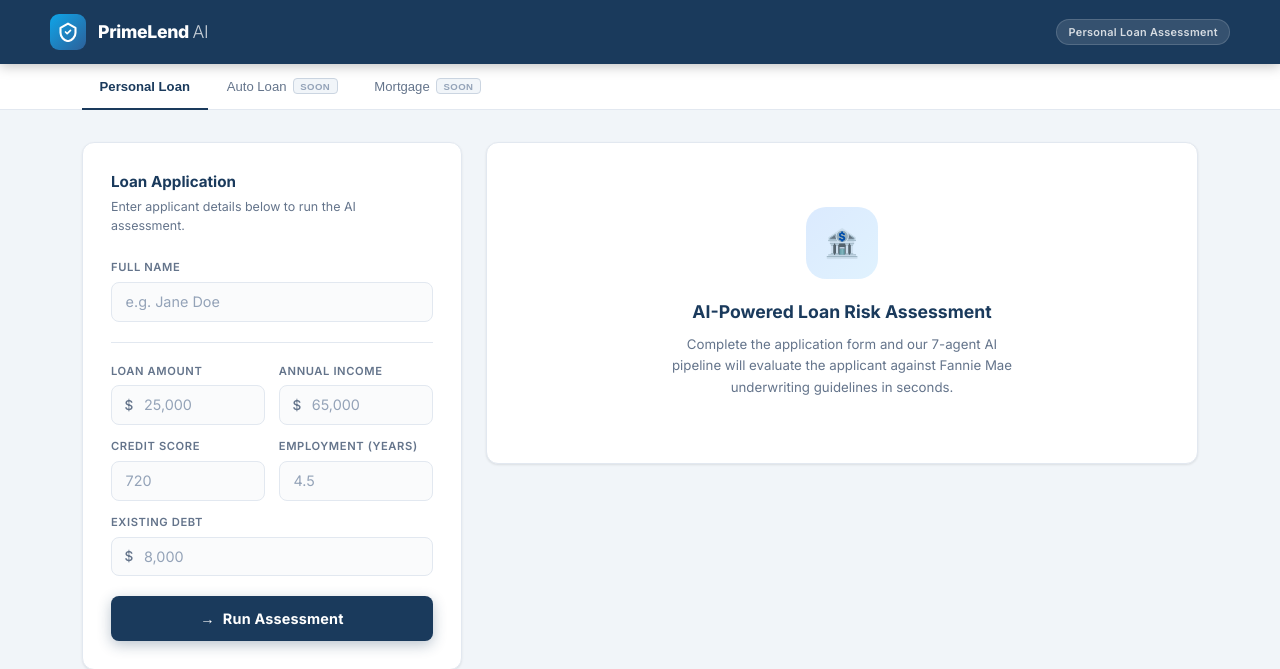
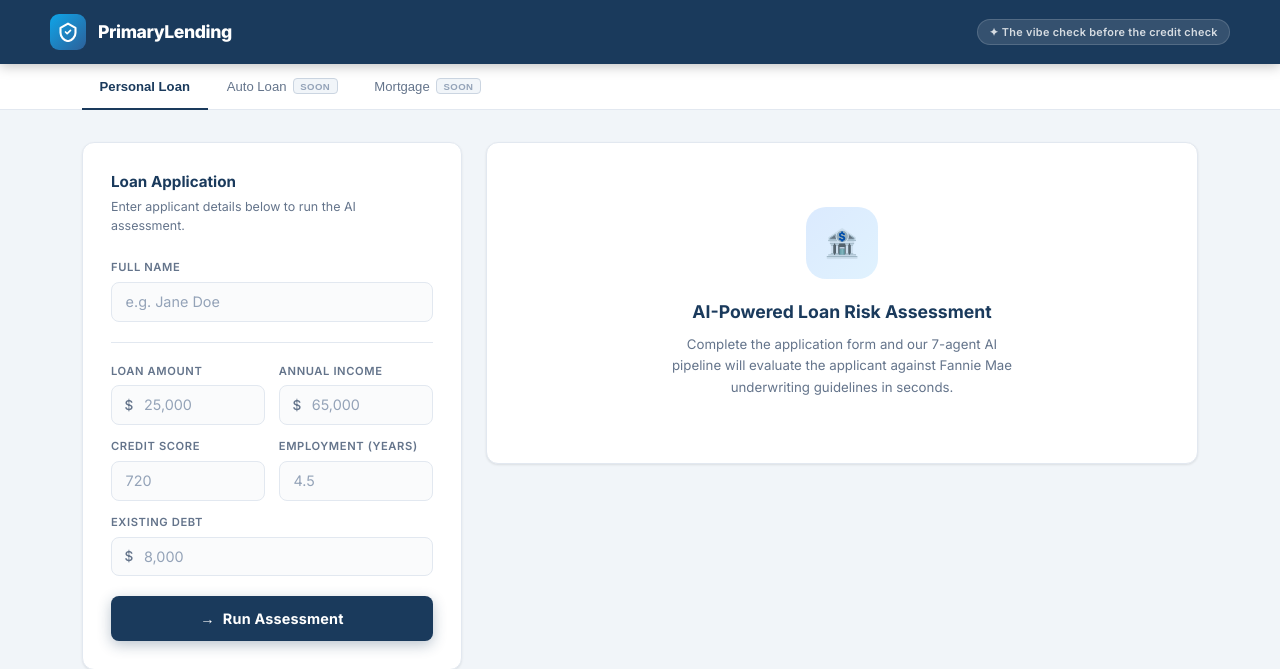
Before and after one commit to Varsha1-addagulla/LoanGuard-AI, a Flask app: page / in a window 1280 px wide. Shown: the top 669 px of the page. Run offline with Flask 3, Linux system fonts and the light colour scheme.

Commit message:
Rename to PrimaryLending, add quirky tagline

```diff
--- a/templates/index.html
+++ b/templates/index.html
@@ -3,7 +3,7 @@
 <head>
   <meta charset="UTF-8" />
   <meta name="viewport" content="width=device-width, initial-scale=1.0" />
-  <title>PrimeLend — AI Loan Assessment</title>
+  <title>PrimaryLending — The vibe check before the credit check</title>
   <link rel="preconnect" href="https://fonts.googleapis.com" />
   <link rel="preconnect" href="https://fonts.gstatic.com" crossorigin />
   <link href="https://fonts.googleapis.com/css2?family=Inter:wght@300;400;500;600;700;800&display=swap" rel="stylesheet" />
@@ -102,9 +102,8 @@
       letter-spacing: -.3px;
     }
 
-    .brand-name span {
-      font-weight: 300;
-      opacity: .75;
+    .brand-name {
+      letter-spacing: -.4px;
     }
 
     .header-badge {
@@ -1068,9 +1067,9 @@
           <path d="M9 12l2 2 4-4" stroke="#fff" stroke-width="2"/>
         </svg>
       </div>
-      <span class="brand-name">PrimeLend <span>AI</span></span>
+      <span class="brand-name">PrimaryLending</span>
     </a>
-    <span class="header-badge">Personal Loan Assessment</span>
+    <span class="header-badge">✦ The vibe check before the credit check</span>
   </div>
 </header>
 
@@ -1453,7 +1452,7 @@
         <div class="report-top-icon">📄</div>
         <div>
           <h3>Formal Assessment Report</h3>
-          <p>Generated by PrimeLend AI — for internal review only</p>
+          <p>Generated by PrimaryLending — for internal review only</p>
         </div>
       </div>
       <div class="report-body">${esc(r.report || '')}</div>`;
```
